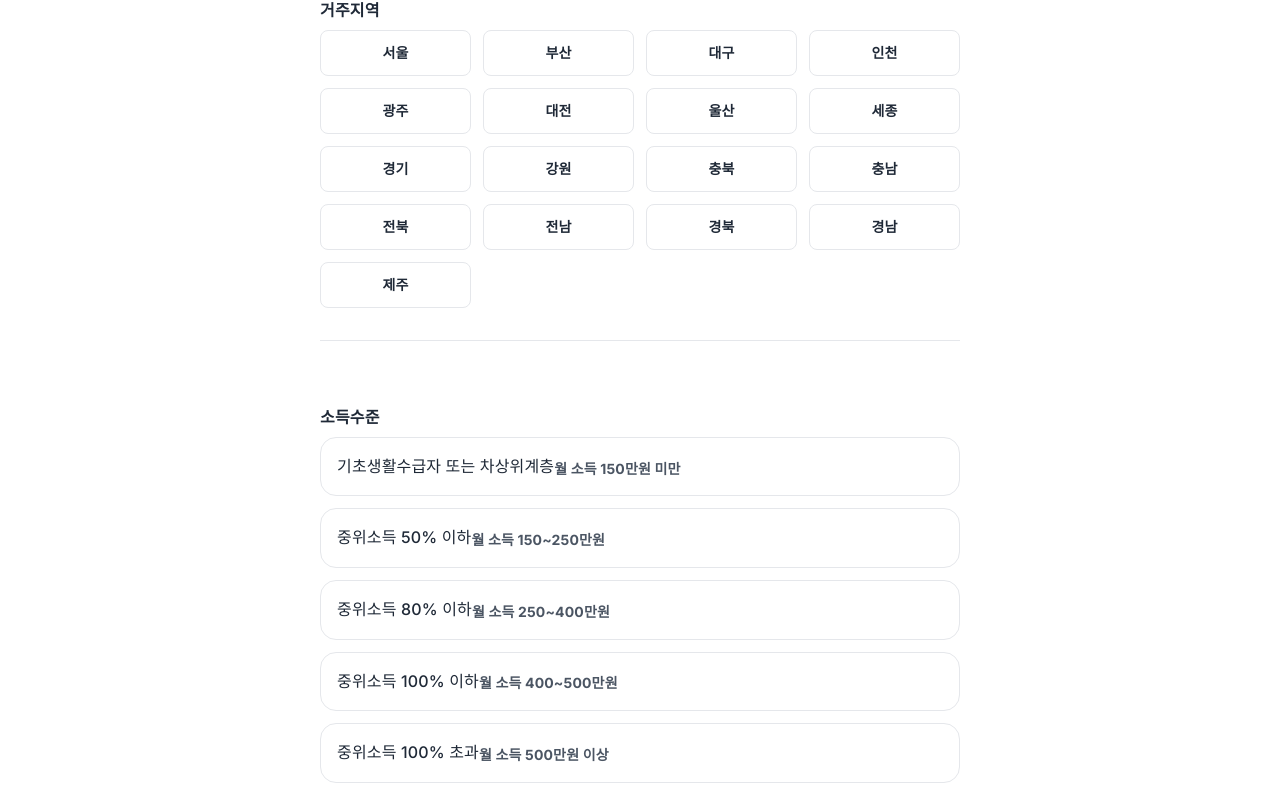
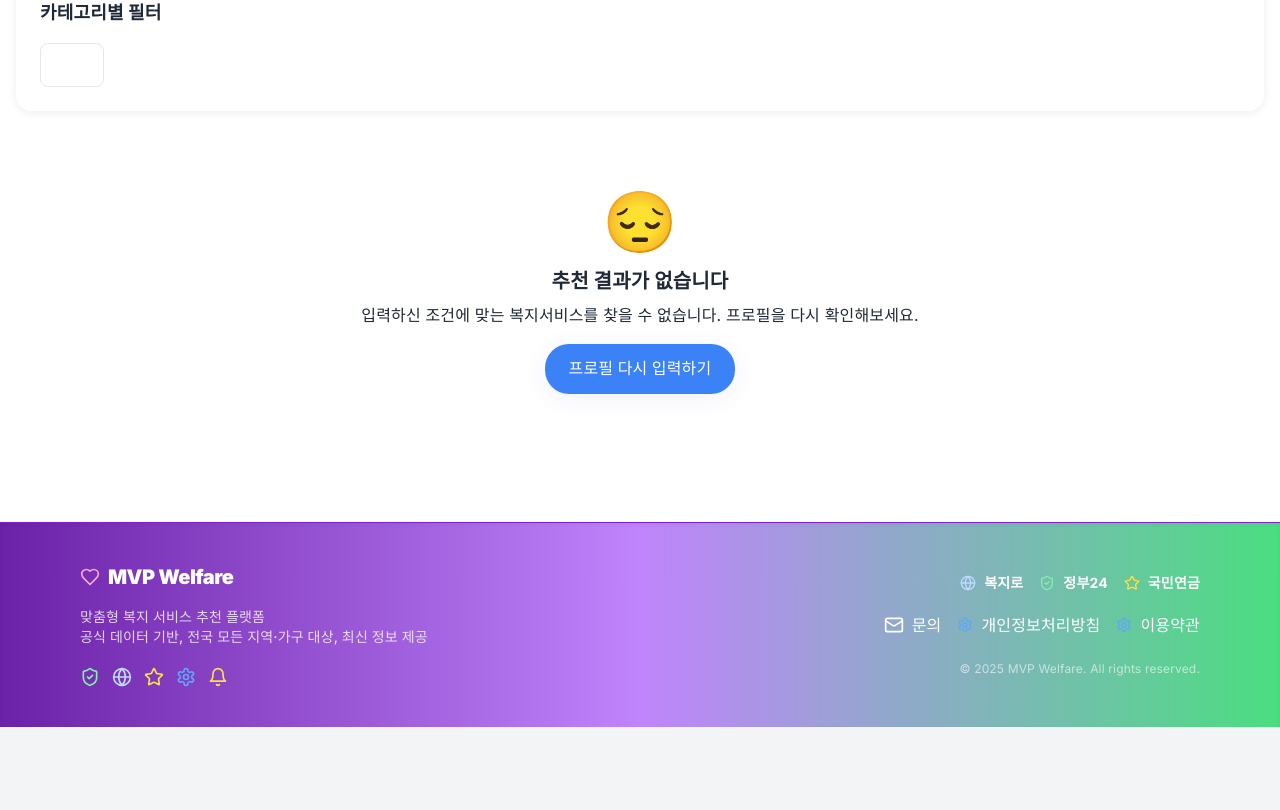
Before and after one commit to mxten777/new_project_20, a React (Vite) app: page /results in a window 1280 px wide. Before the commit this address led to /profile. Shown: the part 690-1500 px from the top of the page. After the commit the page ends 1417 px from the top, so only its background shows below. Built offline with nearby package versions, Linux system fonts and the light colour scheme.

Commit message:
대시보드 항상 노출 UX 개선 및 안내 메시지 분리

```diff
--- a/src/pages/ResultsPage.tsx
+++ b/src/pages/ResultsPage.tsx
@@ -26,9 +26,9 @@ export default function ResultsPage() {
     // localStorage에서 사용자 프로필 불러오기
     const savedProfile = localStorage.getItem('userProfile')
     if (!savedProfile) {
-      navigate('/profile')
-      return
-    }
+      setUserProfile(null)
+      setRecommendations([])
+    } else {
       const profile = JSON.parse(savedProfile) as UserProfile
       setUserProfile(profile)
       // 추천엔진 타입 불러오기
@@ -48,6 +48,7 @@ export default function ResultsPage() {
         results = [...aiResults, ...ruleResults]
       }
       setRecommendations(results)
+    }
     // 즐겨찾기 불러오기
     const savedFavorites = localStorage.getItem('favorites')
     if (savedFavorites) {
@@ -117,23 +118,7 @@ export default function ResultsPage() {
     )
   }
 
-  if (!userProfile || recommendations.length === 0) {
-    return (
-      <div className="min-h-screen bg-surface text-neutral-dark flex items-center justify-center font-sans transition-premium">
-        <div className="text-center max-w-md mx-auto px-4 animate-fadein">
-          <div className="text-6xl mb-4">😔</div>
-          <h2 className="text-2xl font-bold text-neutral-dark mb-4">해당하는 복지서비스가 없습니다</h2>
-          <p className="text-neutral-dark mb-6">입력하신 조건에 맞는 복지서비스를 찾을 수 없습니다. 프로필을 다시 확인해보세요.</p>
-          <button
-            onClick={() => navigate('/profile')}
-            className="bg-primary text-white px-6 py-3 rounded-2xl font-medium hover:bg-primary-dark transition-premium shadow-premium"
-          >
-            프로필 다시 입력하기
-          </button>
-        </div>
-      </div>
-    )
-  }
+  // ...existing code...
 
   return (
     <div className="min-h-screen bg-surface text-neutral-dark flex flex-col font-sans transition-premium">
@@ -320,7 +305,8 @@ export default function ResultsPage() {
 
         {/* Recommendations List */}
         <div className="space-y-6">
-          {filteredRecommendations.map((recommendation) => {
+          {filteredRecommendations.length > 0 ? (
+            filteredRecommendations.map((recommendation) => {
               const { service, priority } = recommendation;
               const priorityBadge = getPriorityBadge(priority);
               return (
@@ -364,17 +350,21 @@ export default function ResultsPage() {
                   </div>
                 </div>
               )
-          })}
-        </div>
-
-        {/* No Results */}
-        {filteredRecommendations.length === 0 && selectedCategory !== 'all' && (
+            })
+          ) : (
             <div className="text-center py-12 animate-fadein">
-            <div className="text-6xl mb-4">🔍</div>
-            <h3 className="text-xl font-semibold text-neutral-dark mb-2">해당 카테고리에 추천 서비스가 없습니다</h3>
-            <p className="text-neutral-dark">다른 카테고리를 선택해보세요.</p>
+              <div className="text-6xl mb-4">😔</div>
+              <h3 className="text-xl font-semibold text-neutral-dark mb-2">추천 결과가 없습니다</h3>
+              <p className="text-neutral-dark mb-4">입력하신 조건에 맞는 복지서비스를 찾을 수 없습니다. 프로필을 다시 확인해보세요.</p>
+              <button
+                onClick={() => navigate('/profile')}
+                className="bg-primary text-white px-6 py-3 rounded-2xl font-medium hover:bg-primary-dark transition-premium shadow-premium"
+              >
+                프로필 다시 입력하기
+              </button>
             </div>
           )}
+        </div>
       </main>
       <PremiumFooter />
     </div>
```
Lines whose indentation alone changed are shown as unchanged.
